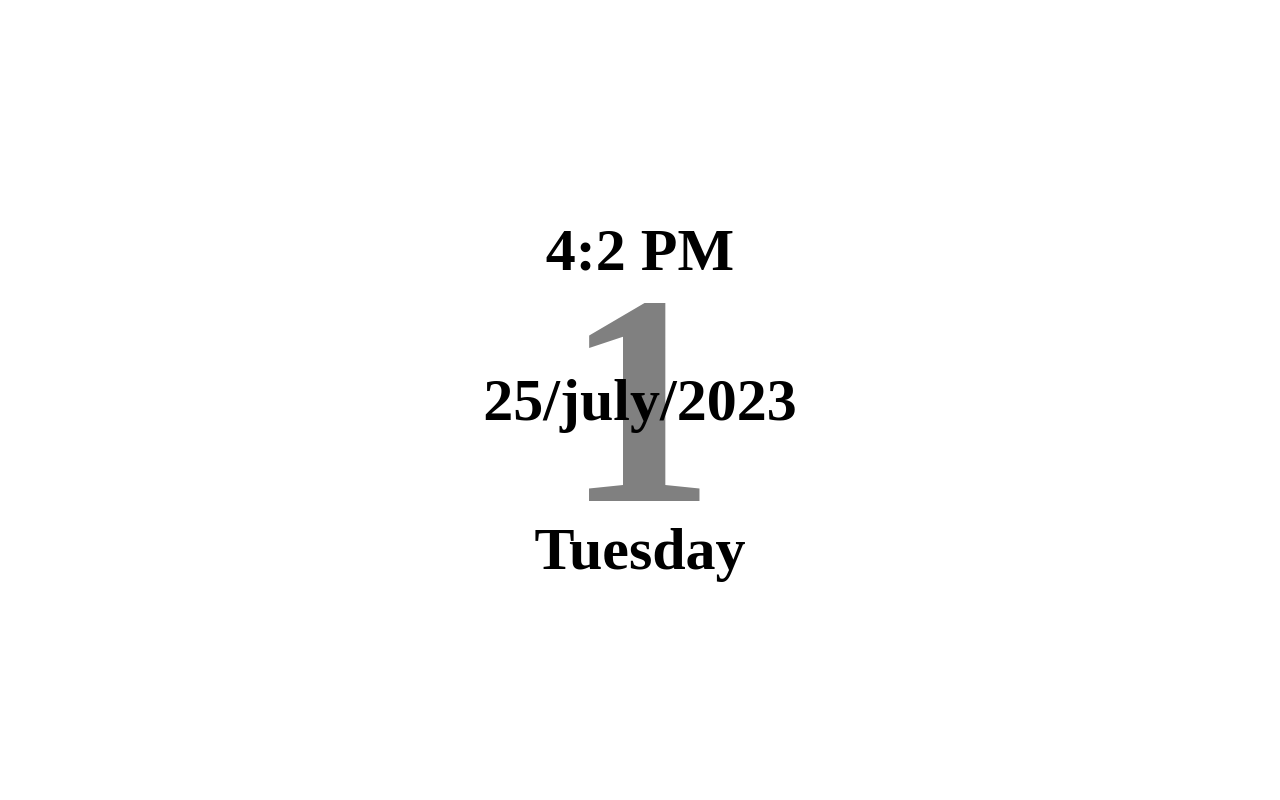
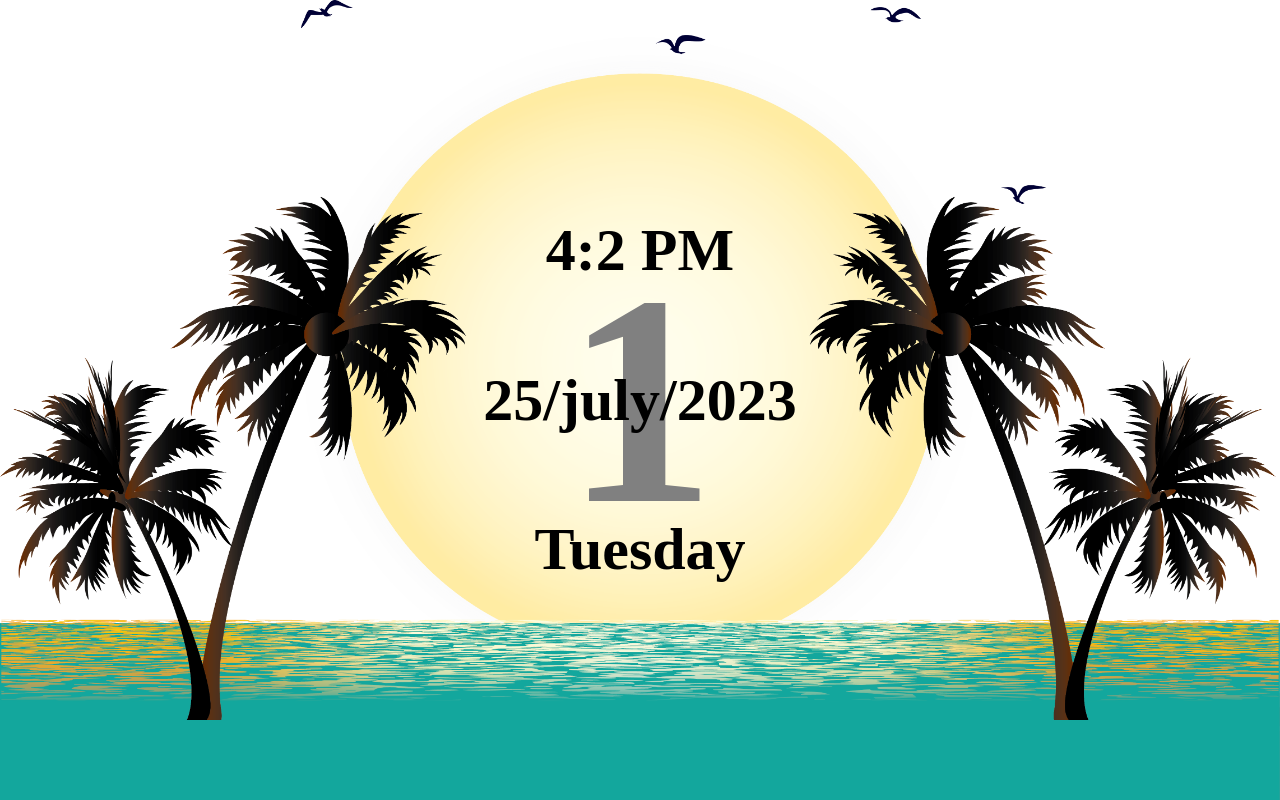
Before and after one commit to mittuSai/digitalClock, a plain HTML site: page index.html in a window 1280 px wide. Drawn offline with Linux system fonts and the light colour scheme.

Commit message:
Update digiclock.css
commited changes

```diff
--- a/digiclock.css
+++ b/digiclock.css
@@ -7,7 +7,7 @@ body{
     display: flex;
     justify-content: center;
     align-items: center;
-    background-image: url(../CSS/pictures/beachbackground.png);
+    background-image: url(./beachbackground.png);
     background-size: 100% 100vh;
 }
 #container{
```
